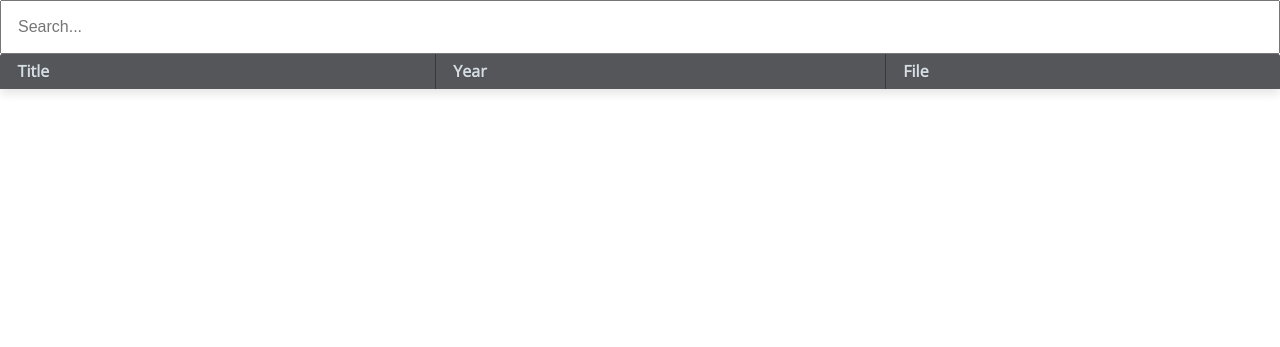
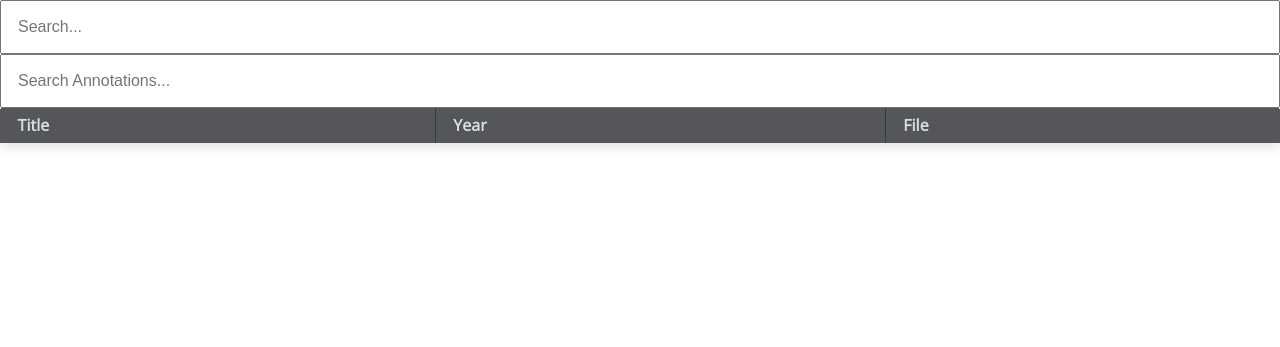
Before and after one commit to SageRalph/search-mendeley, a Flask app: template templates/library.html in a window 1280 px wide. Shown: the part 102-449 px from the top of the page. Run offline with Flask 2, Linux system fonts and the light colour scheme; the template is opened without the code that fills it, so the values that code supplies are empty; parts of the project's set-up code (start-up, migrations or seed data) failed here and were passed over.

Commit message:
Search annotations

```diff
--- a/app.py
+++ b/app.py
@@ -46,22 +46,42 @@ def list_documents():
         return redirect('/')
 
     query = request.args.get('query')
+    noteQuery = request.args.get('noteQuery')
 
     mendeley_session = get_session_from_cookies()
 
+    docs = []
+
+    # Get iterator for user's document library
     if query:
-        page = mendeley_session.documents.search(query, view='client').list()
+        docsIter = mendeley_session.documents.search(query, view='client').iter()
     else:
-        page = mendeley_session.documents.list(view='client')
+        docsIter = mendeley_session.documents.iter( view='client')
         query = ''
 
-    # De-paginate
-    docs = []
-    while hasattr(page, 'next_page'):
-        docs += page.items
-        page = page.next_page
+    # Accumulate all the documents
+    for doc in docsIter:
+        docs.append(doc)
 
-    return render_template('library.html', docs=docs, query=query)
+    # Apply filter for annotations
+    if noteQuery:
+        nq = noteQuery.lower()
+        noteDocIDs = set()
+
+        # Find the IDs of all documents with at least one matching annotation
+        for note in mendeley_session.annotations.iter():
+            if (note.text):
+                text = note.text.lower()
+                if (text.find(nq) > -1):
+                    noteDocIDs.add(note.document().id)
+
+        # Filter the document list
+        docs = filter(lambda doc: doc.id in noteDocIDs, docs)
+    else:
+        noteQuery = ''
+
+    # Render results
+    return render_template('library.html', docs=docs, query=query, noteQuery=noteQuery)
 
 
 @app.route('/document')
--- a/static/style.css
+++ b/static/style.css
@@ -21,7 +21,7 @@ header h1{
     margin-right:10px;
 }
 
-#searchBar{
+input[type=search]{
     width:100%;
     padding:1em;
     font-size:1em;
--- a/templates/library.html
+++ b/templates/library.html
@@ -17,7 +17,9 @@
     </header>
 
     <form action="/library" method="GET">
-        <input id="searchBar" type="search" name="query" placeholder="Search..." value="{{query}}">
+        <input type="search" name="query" placeholder="Search..." value="{{query}}">
+        <input type="search" name="noteQuery" placeholder="Search Annotations..." value="{{noteQuery}}">
+        <input type="submit" style="display: none">
     </form>
 
     <table class="sortable">
```
